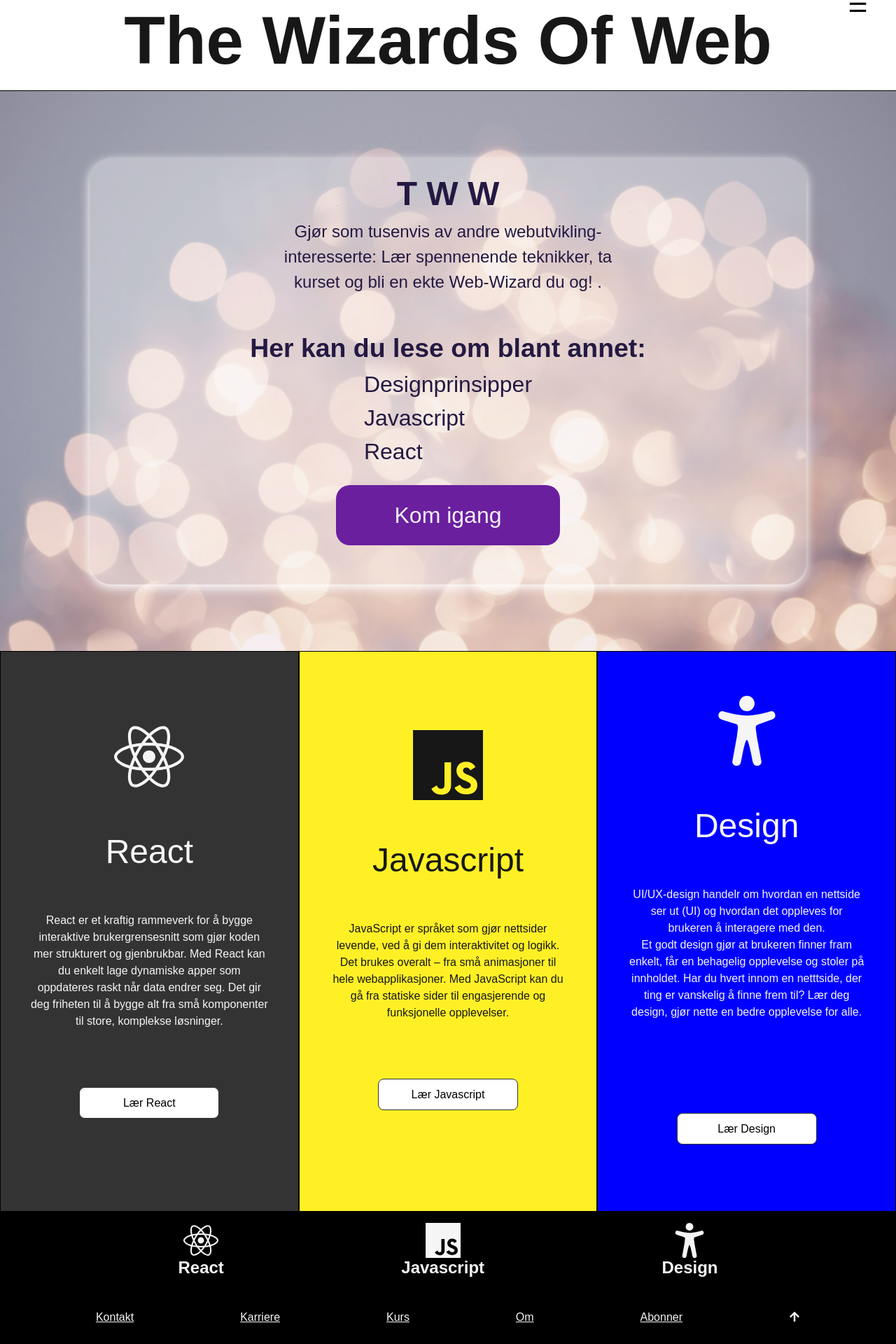
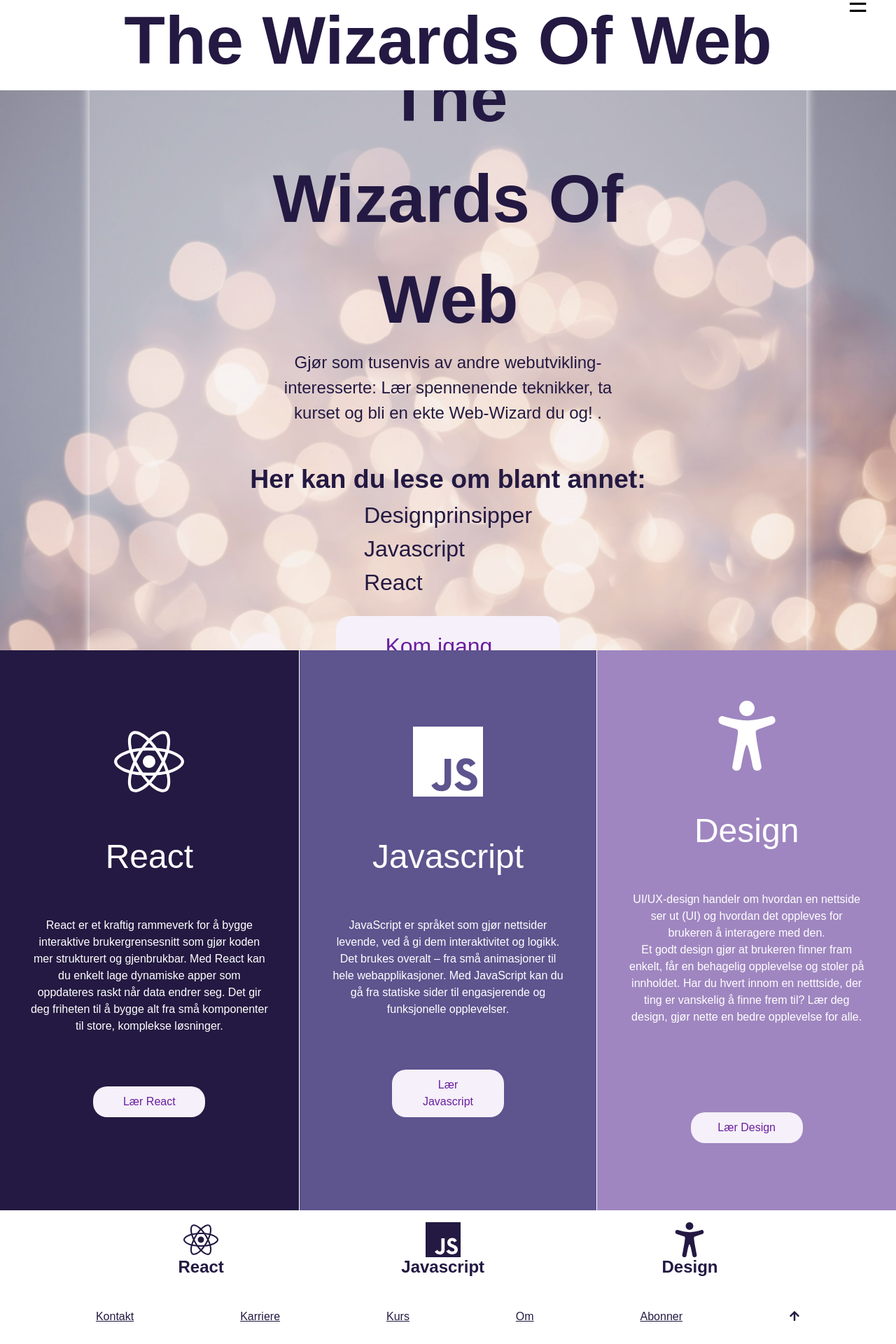
Before and after one commit to marie-cha9ne/Arbeidskrav-2---gruppe, a Next.js app: page / in a window 1280 px wide. Shown: the part 13-1933 px from the top of the page at 70% size. Built offline with nearby package versions, Linux system fonts and the light colour scheme.

Commit message:
Siste endringer vi ble eninge om

```diff
--- a/app/components/Footer.module.css
+++ b/app/components/Footer.module.css
@@ -2,13 +2,13 @@
     display: grid;
     grid-template-columns: repeat(1, 1fr);
     grid-template-rows: repeat(2, 1fr);
-    background-color: #000000;
-    border: 1px solid black;
+    background-color: #ffff ;
+    border: 1px solid #ffff;
     padding: 1em 0;
 }
 
 .footerSection{
-     color: whitesmoke;
+     color:#231942;
      display: flex;
      justify-content: space-evenly;
 
@@ -25,18 +25,18 @@
     height: 55px;
 }
 .react:hover{
-    color: aqua;
+    color: #BE95C4;
 }
 .js:hover{
-    color: yellow;
+    color: #BE95C4;
 }
 .css:hover{
-    color: rgb(27, 27, 203);
+    color: #BE95C4;
 }
 .contact{
     display: flex;
     justify-content: space-evenly;
-     color: whitesmoke;
+     color: #231942;
      gap: 1em;
      font-size: 1em;
      margin-top: 3em;
--- a/app/components/Footer.tsx
+++ b/app/components/Footer.tsx
@@ -3,22 +3,29 @@
 import { SiJavascript } from "react-icons/si";
 import { FaArrowUp } from "react-icons/fa";
 import { IoAccessibility } from "react-icons/io5";
+import Link from "next/link";
 const Footer: React.FC = () => {
   return (
     <footer className={styles.footer}>
       <section className={styles.footerSection}>
         <div className={styles.react}>
-          <FaReact className={`${styles.fa} ${styles.react}`} />
-          <h2 >React</h2>
+          <Link href="/subject/sub-react">
+            <FaReact className={`${styles.fa} ${styles.react}`} />
+            <h2>React</h2>
+          </Link>
         </div>
         <div className={styles.js}>
-          <SiJavascript className={`${styles.fa} ${styles.js}`} />
-          <h2 >Javascript</h2>
+          <Link href="/subject/sub-js">
+            <SiJavascript className={`${styles.fa} ${styles.js}`} />
+            <h2>Javascript</h2>
+          </Link>
         </div>
 
         <div className={styles.css}>
-          <IoAccessibility className={`${styles.fa} ${styles.css}`} />
-          <h2>Design</h2>
+          <Link href="/subject/sub-design">
+            <IoAccessibility className={`${styles.fa} ${styles.css}`} />
+            <h2>Design</h2>
+          </Link>
         </div>
       </section>
       <section className={styles.contact}>
--- /dev/null
+++ b/app/components/GlitterCursor.tsx
@@ -0,0 +1,80 @@
+"use client";
+
+import { useEffect, useRef } from "react";
+
+//Ønkser å informere at denne koden IKKE ER VÅR. vi la den kun til fordi det så gøy ut
+export default function GlitterCursor() {
+  const canvasRef = useRef<HTMLCanvasElement | null>(null);
+  const colors = ["#f780a4ff","#ffccd5","#9F86C0","#5E548E","#231942","#fff",]
+
+  useEffect(() => {
+    const canvas = canvasRef.current!;
+    const ctx = canvas.getContext("2d")!;
+    canvas.width = window.innerWidth;
+    canvas.height = window.innerHeight;
+
+    const particles: any[] = [];
+
+    function addParticle(x: number, y: number) {
+      particles.push({
+        x,
+        y,
+        alpha: 1,
+        size: Math.random() * 4 + 1,
+        color: colors[Math.floor(Math.random()* colors.length)],
+        speedX: (Math.random() - 0.5) * 2,
+        speedY: (Math.random() - 0.5) * 2,
+      });
+    }
+
+    function draw() {
+      ctx.clearRect(0, 0, canvas.width, canvas.height);
+      particles.forEach((p, i) => {
+        ctx.globalAlpha = p.alpha;
+        ctx.fillStyle = p.color;
+        ctx.beginPath();
+        ctx.arc(p.x, p.y, p.size, 0, Math.PI * 2);
+        ctx.fill();
+
+        // oppdater partikkel
+        p.x += p.speedX;
+        p.y += p.speedY;
+        p.alpha -= 0.02;
+
+        // fjern når den blir usynlig
+        if (p.alpha <= 0) particles.splice(i, 1);
+      });
+      requestAnimationFrame(draw);
+    }
+
+    // legg til glitter ved musbevegelse
+    window.addEventListener("mousemove", (e) => {
+      for (let i = 0; i < 5; i++) {
+        addParticle(e.clientX, e.clientY);
+      }
+    });
+
+    draw();
+
+    // håndter resize
+    window.addEventListener("resize", () => {
+      canvas.width = window.innerWidth;
+      canvas.height = window.innerHeight;
+    });
+  }, []);
+
+  return (
+    <canvas
+      ref={canvasRef}
+      style={{
+        position: "fixed",
+        top: 0,
+        left: 0,
+        width: "100vw",
+        height: "100vh",
+        pointerEvents: "none",
+        zIndex: 9999
+      }}
+    />
+  );
+}
--- a/app/components/Hamburgermenu.module.css
+++ b/app/components/Hamburgermenu.module.css
@@ -19,7 +19,7 @@
   right: 0px;
   width: 100vw;
   height: 100vh;
-  background-color: #000;
+  background-color: #ffff;
   opacity: 0;
   pointer-events: none;
   transform: translateX(100%);
@@ -53,14 +53,15 @@
 }
 
 .hamburgerMenu li:hover {
-  background-color: white;
+  background-color: #E0B1CB;
+  color: #ffff;
   width: 80vw;
   text-align: center;
 }
 
 .closingBtn {
   font-size: 2rem;
-  color: white;
+  color: #231942;
   position: fixed;
   left: 20px;
   top: 0px;
--- a/app/components/Header.module.css
+++ b/app/components/Header.module.css
@@ -5,5 +5,5 @@
     align-items: center;
     padding: 1rem;
     position: relative;
-    border-bottom: 1px solid black;
+    color: #231942;
 }
--- a/app/components/Main.module.css
+++ b/app/components/Main.module.css
@@ -31,19 +31,16 @@
   justify-content: center;
   align-items: center;
   width: 80%;
-  max-height: 90%;
   margin: 0 auto;
-  padding: 1rem 0;
   gap: 3rem;
-  background-color: rgba(255, 255, 255, 0.326);
-  padding-bottom: 2rem;
+  background-color: rgba(255, 255, 255, 0.219);
+  padding: 5rem 0;
   border-radius: 2rem;
 }
-.textbox > h1 {
-  width: 60%;
+.h1 {
   font-size: 6rem;
   align-content: center;
-  text-align: center;
+  margin: 0 0;
 }
 .introtext {
   width: 50%;
@@ -63,20 +60,6 @@
   align-items: center;
 }
 
-.test {
-  text-align: center;
-  line-height: 1.5;
-}
-.callToActionTeaser {
-  margin: 1.5rem auto;
-  border-radius: 20px;
-  padding: 0.6em 2.2em;
-  width: 10em;
-  background-color:  #6a1f9f;
-  cursor: pointer;
-  color: #f5f0f9;
-  text-align: center;
-}
 .underTheFold {
   display: grid;
   grid-template-columns: 1fr 1fr 1fr;
@@ -95,73 +78,44 @@
   flex-direction: column;
   justify-content: center;
   gap: 50px;
-  border-top: 1px solid black;
 }
 .underThefoldHeadline {
   font-size: 3em;
 }
 .reactunderThefold {
-  border-left: 1px solid black;
-  border-right: 1px solid black;
-  background-color: #333;
-  color: whitesmoke;
+  background-color:#231942;
+  color: #ffffff;
 }
 .JavaScriptunderTheFold {
-  border-left: 1px solid black;
-  border-right: 1px solid black;
-  background-color: rgba(255, 238, 4, 0.863);
+ border-left: 1px solid rgb(255, 255, 255);
+  border-right: 1px solid rgb(255, 255, 255);
+  background-color:#5E548E;
+  color: #ffffff;
 }
+
 .cssunderThefold {
-  border-left: 1px solid black;
-  border-right: 1px solid black;
-  background-color: #0000ff;
-  color: whitesmoke;
+  background-color: #9F86C0;
+  color: #ffffff;
 }
 .paragraf > p {
   margin: 0 auto;
   width: 80%;
+
 }
 
-.p {
-  font-size: 3em;
-  text-align: center;
-}
+.callToAction {
+  margin: 1.5rem auto;
+  border-radius: 20px;
+  padding: 0.6em 2.2em;
+  width: 10em;
+  background-color:#f5f0f9;
+  cursor: pointer;
+  color: #6a1f9f;
 
-.JavascriptDiv {
-  background-color: yellow;
-  width: 100vw;
-  height: 100vh;
-  display: flex;
-  flex-direction: column;
-  justify-content: center;
-  align-items: center;
-}
-.CSSDiv {
-  background-color: #0000ff;
-  color: whitesmoke;
-  width: 100vw;
-  display: flex;
-  height: 100vh;
-  flex-direction: column;
-  justify-content: center;
-  align-items: center;
-}
-.callToAction {
-  margin: 2rem auto;
-  border-radius: 8px;
-  border: 1px solid #333;
-  padding: 0.6em 1.2em;
-  font-size: 1em;
-  font-weight: 500;
-  font-family: inherit;
-  background-color: white;
-  cursor: pointer;
-  transition: border-color 0.25s;
-  width: 200px;
-  color: black;
 }
 .callToAction:hover {
-  border-color: #646cff;
+  background-color:  #6a1f9f ;
+  color: #f5f0f9;
 }
 .callToAction:focus,
 .callToAction:focus-visible {
--- a/app/components/Main.tsx
+++ b/app/components/Main.tsx
@@ -9,7 +9,7 @@
       <div className={styles.teaser}>
         <div className={styles.textbox}>
           <div className={styles.introtext}>
-            <h1>T W W</h1>
+            <h1 className={styles.h1}>The Wizards Of Web</h1>
             <p>
               Gjør som tusenvis av andre webutvikling-interesserte: Lær
               spennenende teknikker, ta kurset og bli en ekte Web-Wizard du og!
@@ -25,7 +25,7 @@
               <p>Javascript</p>
               <p>React</p>
             </div>
-            <Link className={styles.callToActionTeaser} href="/subject">
+            <Link className={styles.callToAction} href="/subject">
               {" "}
               Kom igang
             </Link>
@@ -59,7 +59,6 @@
             sider til engasjerende og funksjonelle opplevelser.
           </p>
           <Link className={styles.callToAction} href="/subject/sub-js">
-            {" "}
             Lær Javascript
           </Link>
         </div>
--- a/app/layout.tsx
+++ b/app/layout.tsx
@@ -3,6 +3,7 @@
 import "./globals.css";
 import Header from "./components/Header";
 import Footer from "./components/Footer";
+import GlitterCursor from "./components/GlitterCursor";
 
 const geistSans = Geist({
   variable: "--font-geist-sans",
@@ -27,6 +28,7 @@
   return (
     <html lang="en">
       <body className={`${geistSans.variable} ${geistMono.variable}`}>
+             <GlitterCursor />
         <header>
           <Header/>
         </header>
```
